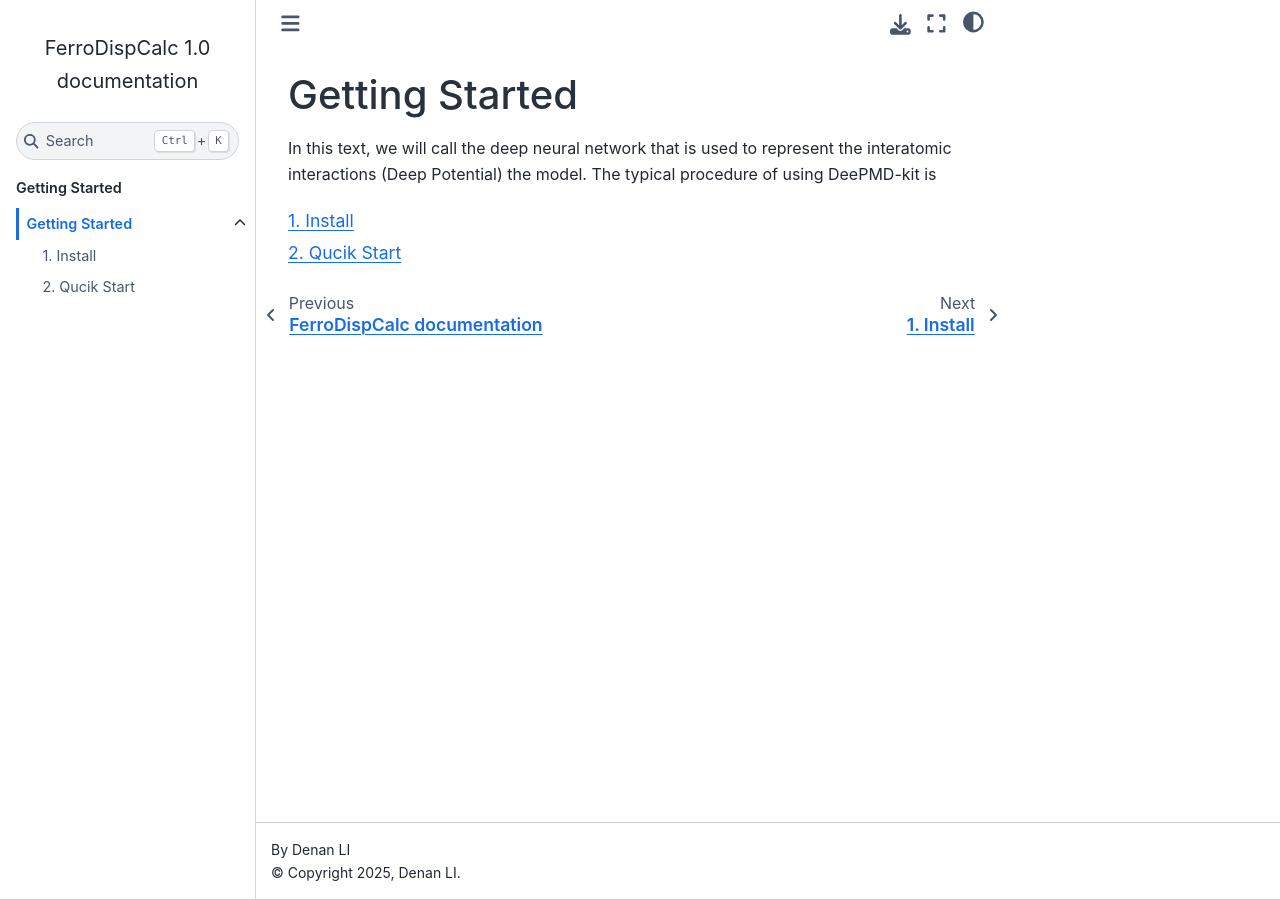
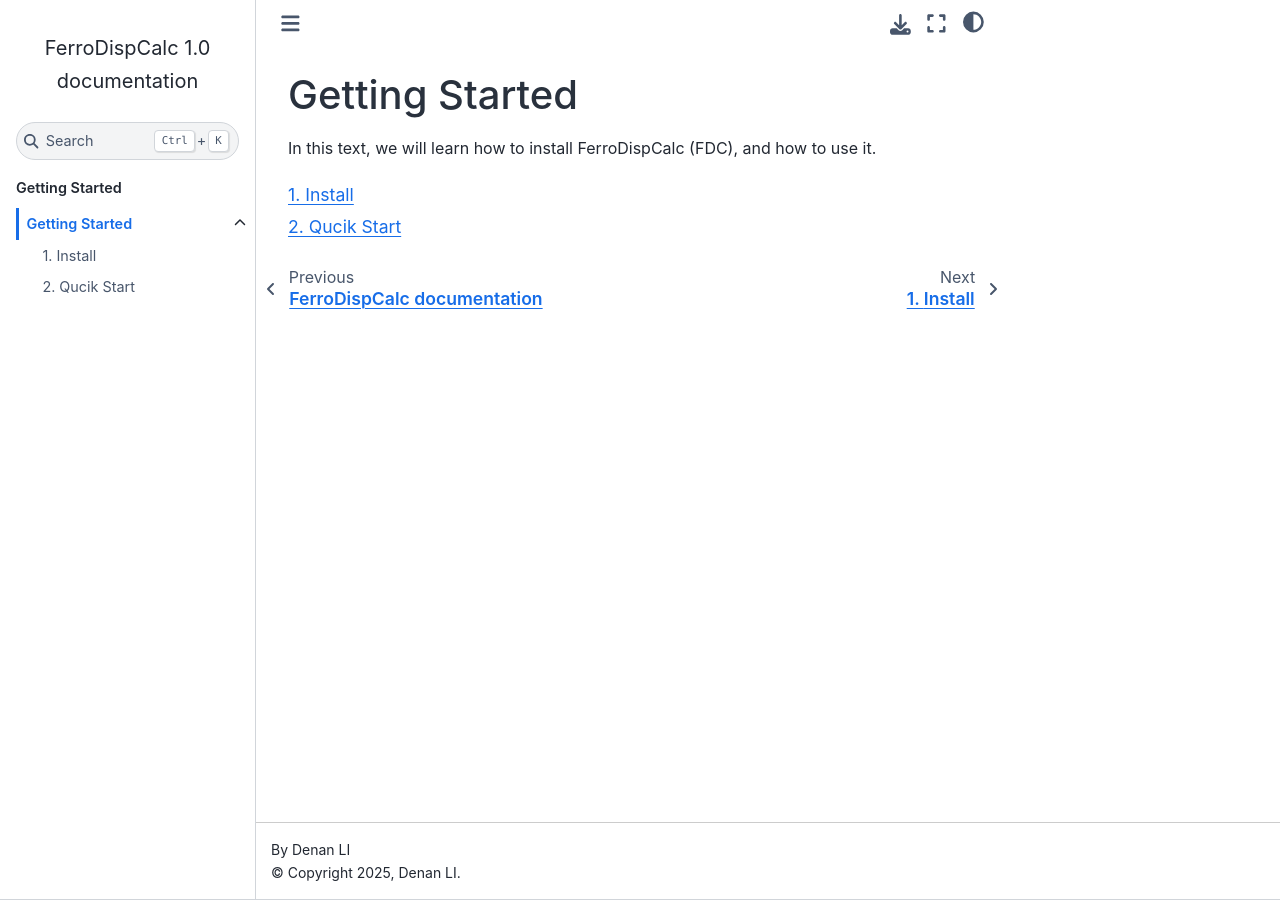
Before and after one commit to MoseyQAQ/FerroDispCalc, a Sphinx documentation site: the page built from docs/source/getting-started/index.rst, in a window 1280 px wide. Built offline with Sphinx 7.4.7 and the Sphinx Book theme 1.1.4, drawn with Linux system fonts in a browser that asks for light colours.

Commit message:
add introduction in getting-started/index

```diff
--- a/docs/source/getting-started/index.rst
+++ b/docs/source/getting-started/index.rst
@@ -1,7 +1,7 @@
 Getting Started
 ===============
 
-In this text, we will call the deep neural network that is used to represent the interatomic interactions (Deep Potential) the model. The typical procedure of using DeePMD-kit is
+In this text, we will learn how to install FerroDispCalc (FDC), and how to use it.
 
 .. toctree::
    :maxdepth: 2
```
